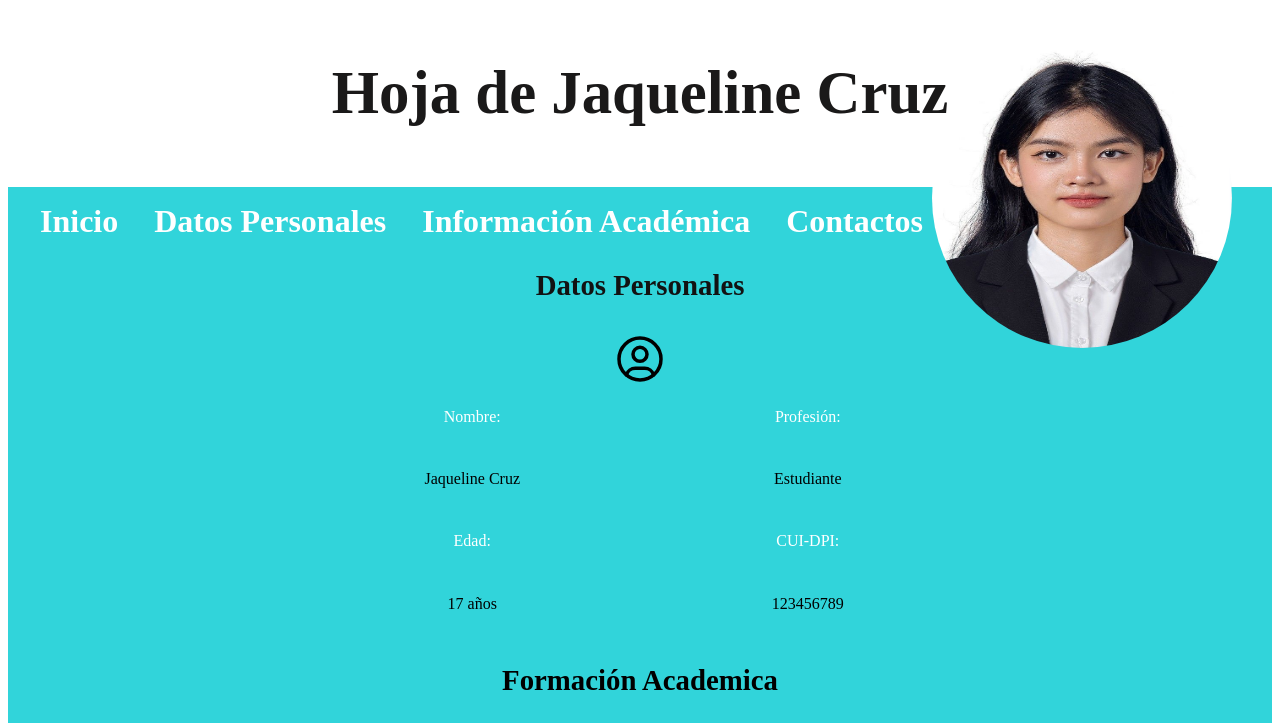
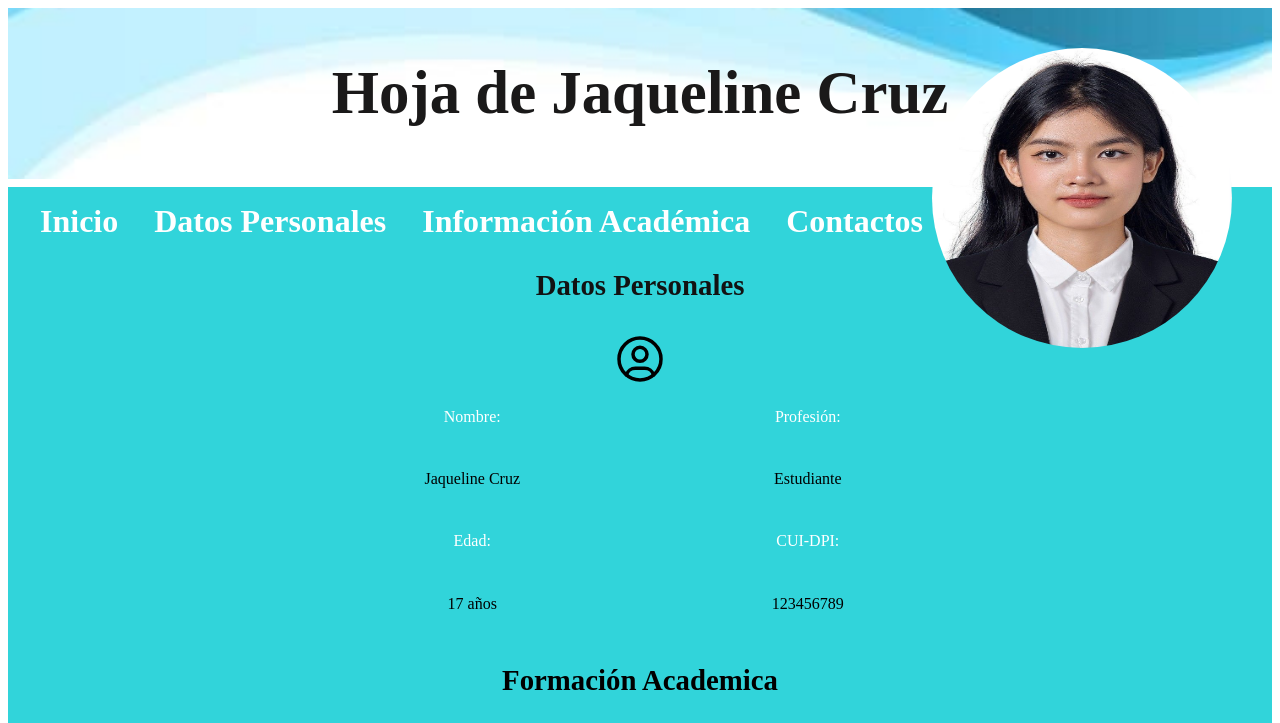
Before and after one commit to JaquelineCruz12/proyecto, a plain HTML site: page index.html in a window 1280 px wide. Shown: the top 723 px of the page. Drawn offline with Linux system fonts and the light colour scheme.

Commit message:
Update style.css
cambio

```diff
--- a/style.css
+++ b/style.css
@@ -93,7 +93,7 @@ h3{
 
 }
 .fondo{
-    background-image: url(../img/fondo3.jpg);
+    background-image: url(../fondo3.jpg);
     background-repeat: no-repeat;
     background-size: cover;
     height: 15rem;
```
